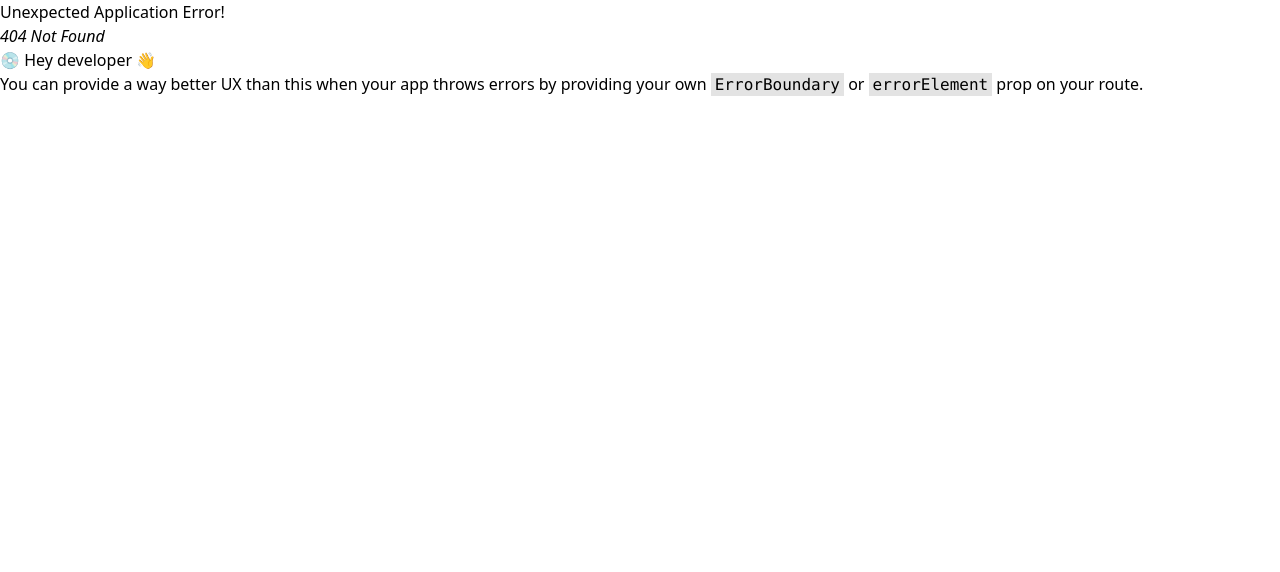
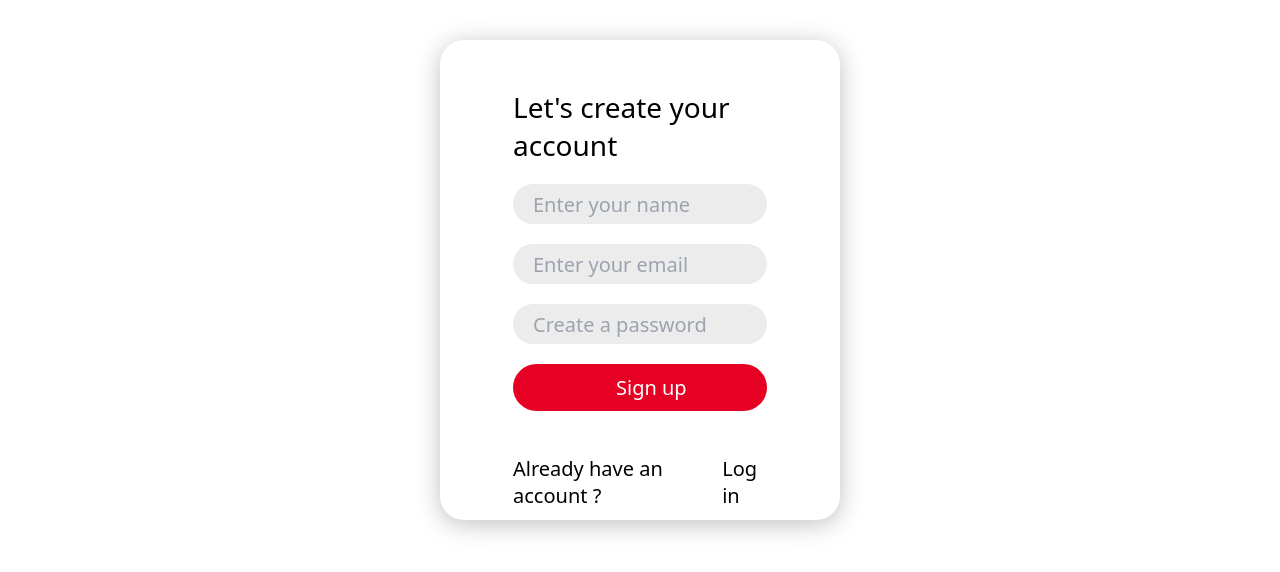
Before and after one commit to Kelompok-03-harisenin/pkw-fe, a React (Vite) app: page /register in a window 1280 px wide. Before the commit this address had no page. Shown: the top 572 px of the page. Built offline with nearby package versions, Linux system fonts and the light colour scheme.

Commit message:
added registration integration

```diff
--- a/src/components/navbar/beforeLogin.jsx
+++ b/src/components/navbar/beforeLogin.jsx
@@ -14,10 +14,10 @@ const index = () => {
               <div className="flex items-start flex-col justify-end pt-[0] px-[24px]">
                 <div className="flex items-start flex-direction: row; justify-content: flex-start; gap: 10px;">
                   <button className="cursor-pointer border-[0] px-[30px] py-[10px] bg-transparent rounded-[4px] flex flex-row items-start justify-start">
-                    <a className="no-underline relative text-[18px] text-[#e60023] text-left flex min-w-[47px] whitespace-nowrap cursor-pointer hover:text-[#ff264a]">Login</a>
+                    <Link to={"/login"} className="no-underline relative text-[18px] text-[#e60023] text-left flex min-w-[47px] whitespace-nowrap cursor-pointer hover:text-[#ff264a]">Login</Link>
                   </button>
                   <button className="cursor-pointer border-[0] px-[30px] py-[10px] bg-[#e60023] flex-row justify-start hover:bg-[#ff264a]">
-                    <a className="no-underline flex justify-center relative text-[18px] text-[#fff] text-left min-w-[71px] whitespace-nowrap">Register</a>
+                    <Link to={"/register"} className="no-underline flex justify-center relative text-[18px] text-[#fff] text-left min-w-[71px] whitespace-nowrap">Register</Link>
                   </button>
                 </div>
               </div>
--- a/src/components/login/index.jsx
+++ b/src/pages/login/login.jsx
@@ -1,6 +1,8 @@
+import { Link } from "react-router-dom"
+
 const index = () => {
-    return (
-        <div className="w-full relative overflow-hidden items-center pt-[40px] px-[440px] pb-[218px] gap-[63.3px] leading-[normal] tracking-[normal] text-left text-[24px] text-[#000]">
+  return (
+    <div className="w-full relative overflow-hidden pt-[40px] px-[440px] pb-[218px] gap-[63.3px] leading-[normal] tracking-[normal] text-left text-[24px] text-[#000] items-center">
       <div className="w-[600px] h-[468px] [box-shadow:0_4px_24px_rgba(0,_0,_0,_0.25)] rounded-[24px] items-start pt-[48px] px-[73px] pb-[63px] gap-[40px] max-w-full">
         <div className="flex flex-row items-start justify-start pt-[0] px-[0] pb-[20px] text-[28px]">
           <h1>Log in</h1>
@@ -31,13 +33,13 @@ const index = () => {
           <div className="">
             <div className="relative text-[20px] text-[#000]">Don’t have an account ?</div>
           </div>
-          <button>
+          <Link to={"/register"}>
             <div className="relative text-[20px] text-[#000]">Sign up</div>
-          </button>
+          </Link>
         </div>
       </div>
     </div>
-    )
+  )
 }
 
 export default index
--- a/src/components/login/register.jsx
+++ b/src/pages/register/register.jsx
@@ -1,6 +1,37 @@
+import { Link, useNavigate } from "react-router-dom"
+import { useState } from "react"
+import axios from "axios"
+
 const register = () => {
-    return (
-        <div className="w-full relative overflow-hidden items-center pt-[40px] px-[440px] pb-[218px] gap-[63.3px] leading-[normal] tracking-[normal] text-left text-[24px] text-[#000]">
+  const navigate = useNavigate()
+  const [name, setName] = useState("")
+  const [email, setEmail] = useState("")
+  const [password, setPassword] = useState("")
+
+  const handleSignUp = () => {
+    if (name == "") {
+      return
+    }
+
+    if (email == "") {
+      return
+    }
+
+    if (password == "") {
+      return
+    }
+
+    axios.post("http://localhost:3000/api/auth/register", {
+      name: name,
+      email: email,
+      password: password
+    }).then((_res) => {
+      return navigate("/login")
+    })
+  }
+
+  return (
+    <div className="w-full relative overflow-hidden items-center pt-[40px] px-[440px] pb-[218px] gap-[63.3px] leading-[normal] tracking-[normal] text-left text-[24px] text-[#000]">
       <div className="w-[600px] h-[480px] [box-shadow:0_4px_24px_rgba(0,_0,_0,_0.25)] rounded-[24px] items-start pt-[48px] px-[73px] pb-[63px] gap-[40px] max-w-full">
         <div className="flex flex-row items-start justify-start pt-[0] px-[0] pb-[20px] text-[28px]">
           <h1>Let's create your account</h1>
@@ -11,14 +42,18 @@ const register = () => {
             className="w-full border-[0] outline-[0] bg-[rgba(217,_217,_217,_0.5)] h-[40px] rounded-[20px] flex-row p-[20px] box-border font-light text-[20px] text-[rgba(0,_0,_0,_0.5)] min-w-[250px]"
             placeholder="Enter your name"
             type="text"
+            value={name}
+            onChange={e => setName(e.target.value)}
           />
-          </div>
+        </div>
 
         <div className="flex-col pt-[0] px-[0] pb-[20px] gap-[40px]">
           <input
             className="w-full border-[0] outline-[0] bg-[rgba(217,_217,_217,_0.5)] h-[40px] rounded-[20px] flex-row p-[20px] box-border font-light text-[20px] text-[rgba(0,_0,_0,_0.5)] min-w-[250px]"
             placeholder="Enter your email"
-            type="text"
+            type="email"
+            value={email}
+            onChange={e => setEmail(e.target.value)}
           />
 
         </div>
@@ -26,32 +61,30 @@ const register = () => {
           <input
             className="w-full border-[0] outline-[0] bg-[rgba(217,_217,_217,_0.5)] h-[40px] rounded-[20px] flex-row p-[20px] box-border font-light text-[20px] text-[rgba(0,_0,_0,_0.5)] min-w-[250px]"
             placeholder="Create a password"
-            type="text"
+            type="password"
+            value={password}
+            onChange={e => setPassword(e.target.value)}
           />
         </div>
 
-        <h5 className="text-[10px] flex justify-center pb-[20px]"
-                >By signing up, you accept Pinterest Terms of Service and Privacy Policy
-              </h5>
-
         <div className="self-stretch flex flex-col items-start justify-start gap-[44px] max-w-full cursor-pointer">
-          <button className="cursor-pointer border-[0] pl-[64px] pr-[20px] py-[10px] bg-[#e60023] self-stretch rounded-[24px] flex flex-row items-start justify-center box-border max-w-full hover:bg-[#ff264a]">
+          <button onClick={handleSignUp} className="cursor-pointer border-[0] pl-[64px] pr-[20px] py-[10px] bg-[#e60023] self-stretch rounded-[24px] flex flex-row items-start justify-center box-border max-w-full hover:bg-[#ff264a]">
             <div className="relative text-[20px] font-light text-[#fff] text-left inline-block min-w-[92px] whitespace-nowrap">Sign up</div>
           </button>
           <span></span>
+        </div>
 
-        </div>
         <div className="self-stretch justify-between gap-[20px] flex flex-row items-start pb-[20px]">
           <div className="">
             <div className="relative text-[20px] text-[#000]">Already have an account ?</div>
           </div>
-          <button>
+          <Link to={"/login"}>
             <div className="relative text-[20px] text-[#000]">Log in</div>
-          </button>
+          </Link>
         </div>
       </div>
     </div>
-    )
+  )
 }
 
 export default register
```
Also changed, not shown: src/routers/routers.jsx (+10 -0 lines).
